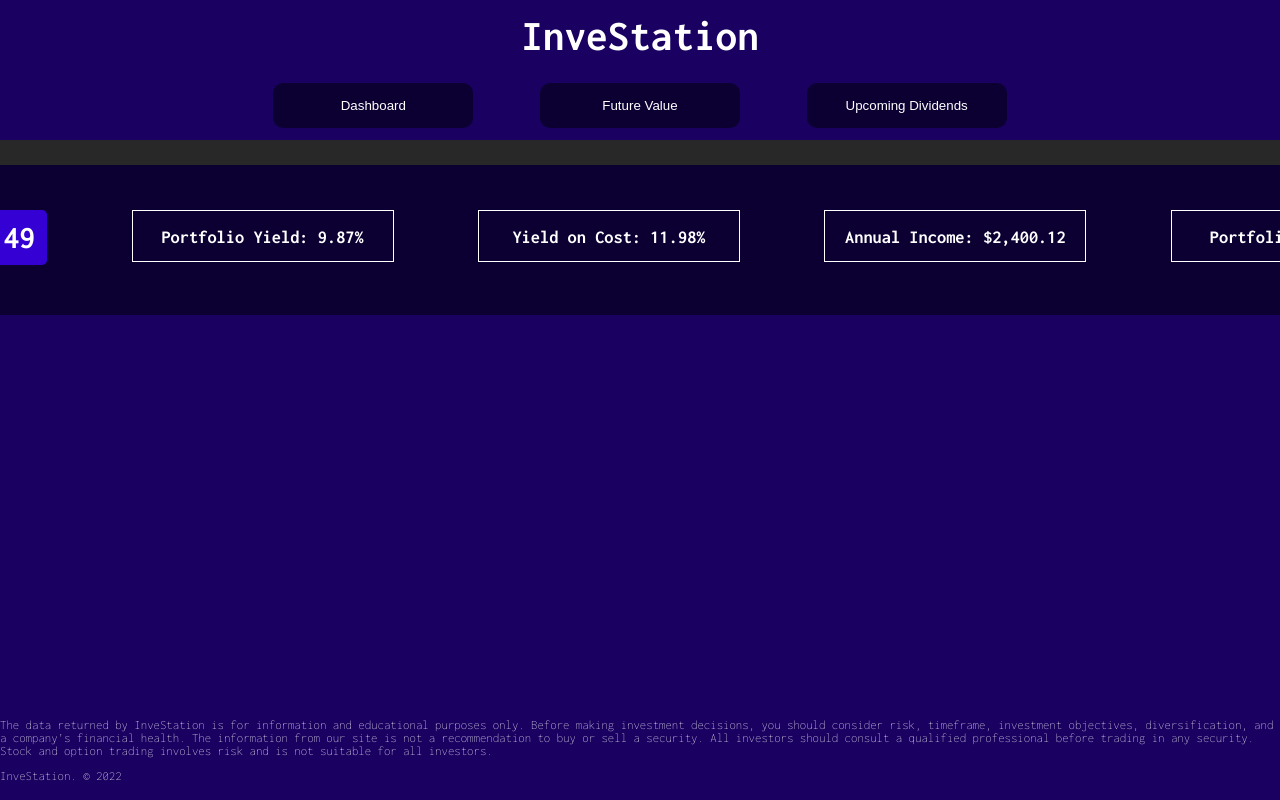
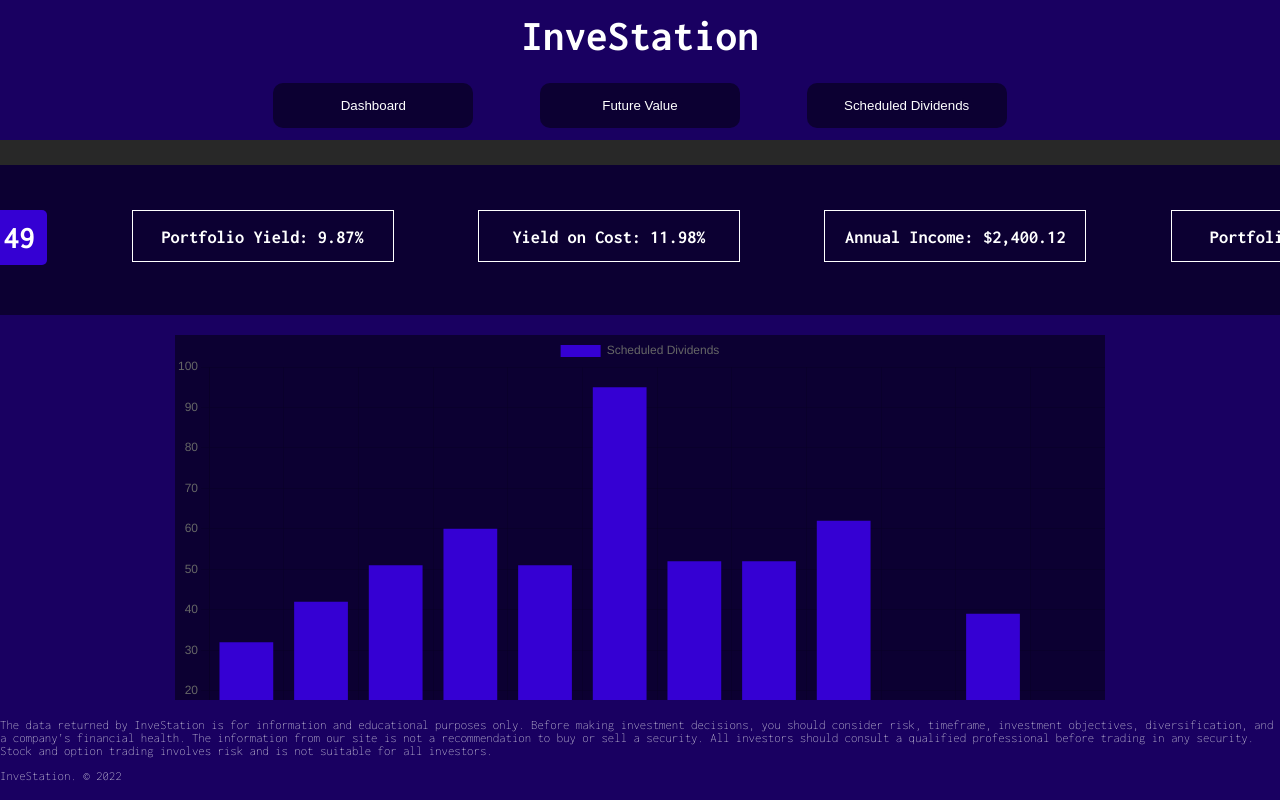
Before and after one commit to parsTroy/dividend-tracker, a React (Create React App) app: page /upcomingdividends in a window 1280 px wide. Built offline with nearby package versions, Linux system fonts and the light colour scheme.

Commit message:
Chart JS Working **EVERYTHING NEEDS DATA**

```diff
--- a/package.json
+++ b/package.json
@@ -8,11 +8,15 @@
     "@testing-library/user-event": "^13.5.0",
     "axios": "^0.27.2",
     "bootstrap": "^5.2.0",
+    "chart.js": "^3.9.1",
     "node-sass": "^7.0.1",
     "react": "^18.2.0",
+    "react-chartjs-2": "^4.3.1",
     "react-dom": "^18.2.0",
     "react-router-dom": "^6.3.0",
     "react-scripts": "5.0.1",
+    "rechart": "^0.0.1",
+    "recharts": "^2.1.13",
     "web-vitals": "^2.1.4"
   },
   "scripts": {
--- a/src/components/FutureValue/FutureValue.jsx
+++ b/src/components/FutureValue/FutureValue.jsx
@@ -8,6 +8,7 @@ const FutureValue = () => {
     const [currentValue, setCurrentValue] = useState(0)
     const [returnValue, setReturnValue] = useState(0)
     const [fvYears, setFvYears] = useState(0)
+    const [fvDca, setFvDca] = useState(0)
     const [futureValue, setFutureValue] = useState(0)
     const [message, setMessage] = useState('')
     const realReturn = (returnValue / 100);
@@ -16,10 +17,11 @@ const FutureValue = () => {
       //prevent submitting
       event.preventDefault()
 
-      if (currentValue === 0 || returnValue === 0 || fvYears === 0) {
+      if (currentValue === 0 || returnValue === 0 || fvYears === 0 || fvDca === 0) {
         alert('Please enter valid data...')
       } else {
-        let futureValue = (currentValue * realReturn)*fvYears
+        let dca = ((fvDca*12) + currentValue)
+        let futureValue = (dca * realReturn)*fvYears
         setFutureValue(futureValue.toFixed(2))
       }
     }
@@ -58,6 +60,11 @@ const FutureValue = () => {
                 <input type="number" name="fvYears" value={fvYears} onChange={(event) => setFvYears(event.target.value)} />
               </div>
 
+              <div className={style.inputContainer}>
+                <label for='fvDca'>Monthly Recurring Investment</label>
+                <input type="number" name="fvDca" value={fvDca} onChange={(event) => setFvDca(event.target.value)} />
+              </div>
+
               <div>
                 <button className={style.submitBtn} type="submit">Submit</button>
               </div>
--- a/src/components/SubHeader/SubHeader.jsx
+++ b/src/components/SubHeader/SubHeader.jsx
@@ -15,7 +15,7 @@ const SubHeader = () => {
         </button>
 
         <button className={style.upcomingDividends}>
-          <a href="/upcomingdividends">Upcoming Dividends</a>
+          <a href="/upcomingdividends">Scheduled Dividends</a>
         </button>
 
       </div>
--- /dev/null
+++ b/src/components/UpComingDividends/Chart/Chart.jsx
@@ -0,0 +1,58 @@
+import React from "react";
+// import style from './Chart.module.css';
+
+import {
+    Chart as ChartJS,
+    CategoryScale,
+    LinearScale,
+    PointElement,
+    BarElement,
+    Title,
+    Tooltip,
+    Legend,
+  } from "chart.js";
+  import { Bar } from "react-chartjs-2";
+
+  ChartJS.register(
+    CategoryScale,
+    LinearScale,
+    PointElement,
+    BarElement,
+    Title,
+    Tooltip,
+    Legend
+  );
+
+  const labels = ["Jan", "Feb", "Mar", "Apr", "May", "Jun", "Jul", "Aug", "Sep", "Oct", "Nov", "Dec"];
+
+const options = {
+  plugins: {
+    legend: {
+      position: "top",
+    },
+  },
+};
+
+export const data = {
+  labels,
+  datasets: [
+    {
+      label: "Scheduled Dividends",
+      data: [32, 42, 51, 60, 51, 95, 52, 52, 62, 10, 39, 10],
+      backgroundColor: "#3500D3",
+      borderColor: "#3500D3",
+    },
+  ],
+};
+
+
+
+const Chart = () => {
+  return (
+        <div style={{ marginTop: 20, width: 930, height: 450, backgroundColor: "var(--tertiary-color)" }}>
+            <Bar options={options} data={data} />
+        </div>
+    );
+};
+
+export default Chart;
--- a/src/components/UpComingDividends/UpComingDividends.jsx
+++ b/src/components/UpComingDividends/UpComingDividends.jsx
@@ -1,7 +1,10 @@
 import React from "react";
+import Chart from "./Chart/Chart";
 import style from './UpComingDividends.module.css';
 
 const UpComingDividends = () => {
+
+
     return (
         <div className={style.container}>
         <div className={style.headingContainer}>
@@ -13,6 +16,8 @@ const UpComingDividends = () => {
         </div>
         <div className={style.portfolio}>
 
+          <Chart />
+
         </div>
       </div>
     );
--- a/src/components/UpComingDividends/UpComingDividends.module.css
+++ b/src/components/UpComingDividends/UpComingDividends.module.css
@@ -58,3 +58,7 @@
     height: 20px;
     margin: 2.5px;
 }
+
+.chartContainer {
+    width: 600px;
+}
```
Also changed, not shown: src/data.js (+11 -11 lines), src/components/UpComingDividends/Chart/Chart.module.css (added), 1 other file (tests, documents, lock files or other folders).
